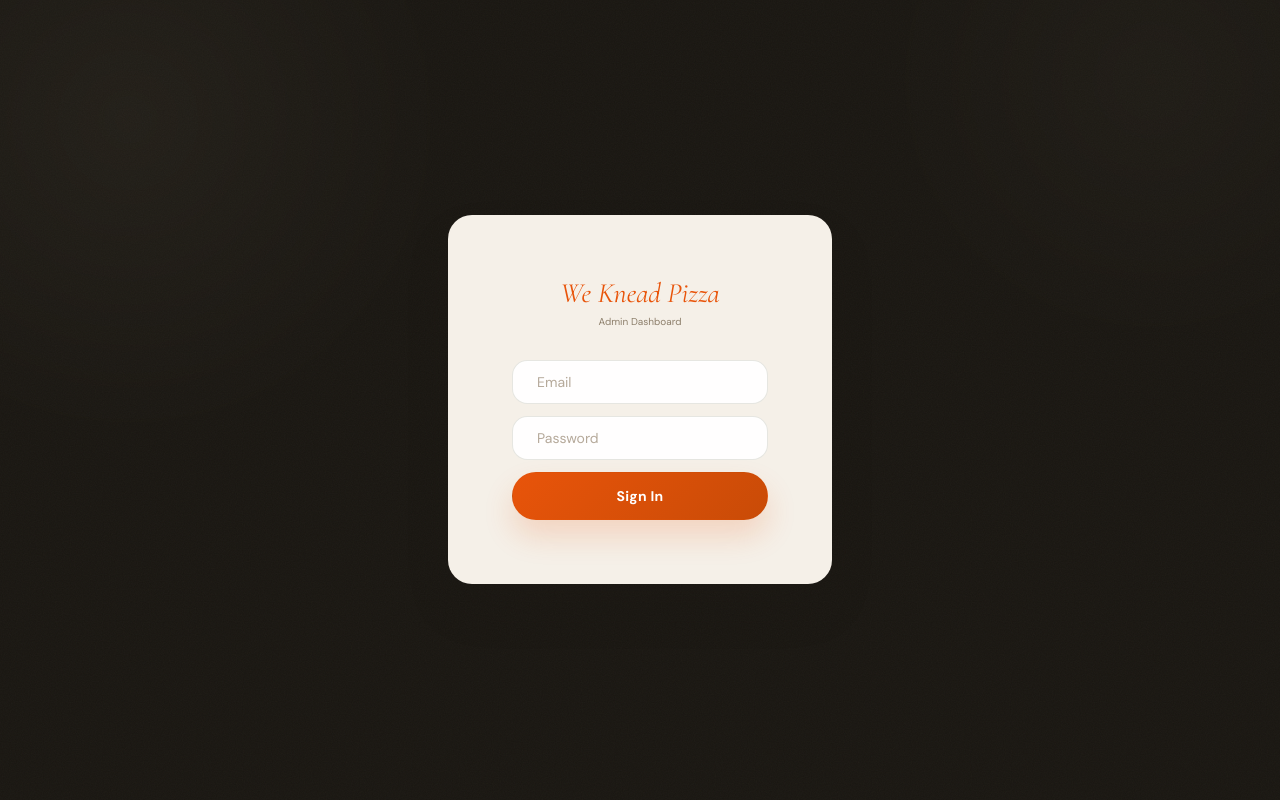
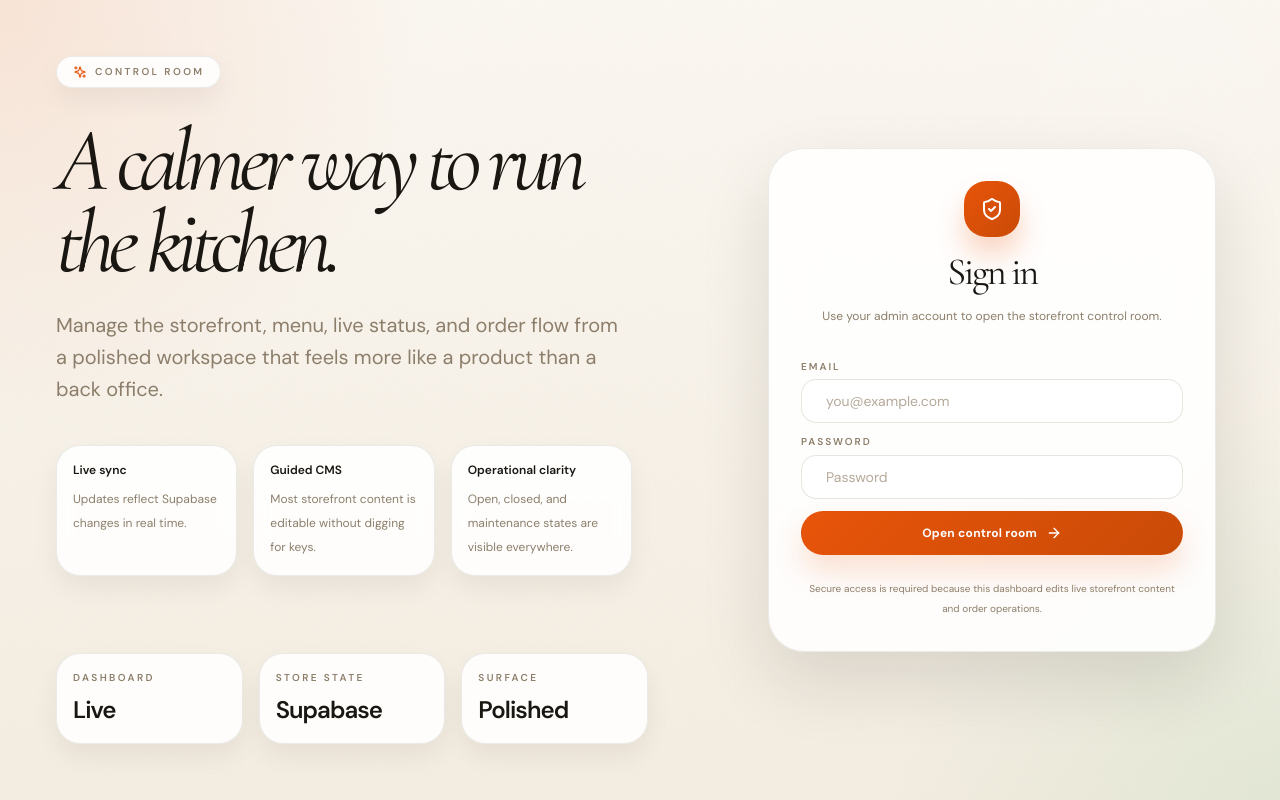
Before and after one commit to avianthonf/WKP-Website, a Next.js app in the folder apps/admin/: page /login in a window 1280 px wide. Built offline with nearby package versions, Linux system fonts and the light colour scheme; no server answers; a web font is replaced by a local one.

Commit message:
feat: polish admin cms and login experience

```diff
--- a/apps/admin/src/app/globals.css
+++ b/apps/admin/src/app/globals.css
@@ -1432,6 +1432,65 @@ button:not(.icon-btn),
   line-height: 1.5;
 }
 
+.dashboard-settings__header-actions {
+  display: grid;
+  gap: 0.85rem;
+  justify-items: end;
+}
+
+.dashboard-search {
+  display: flex;
+  align-items: center;
+  gap: 0.65rem;
+  width: min(100%, 32rem);
+  padding: 0.72rem 0.95rem;
+  border: 1px solid rgba(229, 229, 224, 0.9);
+  border-radius: 999px;
+  background: rgba(255, 255, 255, 0.88);
+  box-shadow: 0 12px 24px rgba(26, 23, 18, 0.06);
+}
+
+.dashboard-search svg {
+  flex-shrink: 0;
+  color: var(--stone);
+}
+
+.dashboard-search input {
+  width: 100%;
+  min-width: 0;
+  border: 0;
+  outline: none;
+  background: transparent;
+  color: var(--ink);
+  font: inherit;
+  font-size: var(--text-sm);
+}
+
+.dashboard-search input::placeholder {
+  color: var(--text-muted);
+}
+
+.dashboard-search:focus-within {
+  border-color: rgba(232, 84, 10, 0.42);
+  box-shadow: 0 0 0 4px rgba(232, 84, 10, 0.08), 0 16px 28px rgba(26, 23, 18, 0.08);
+}
+
+.dashboard-search__clear {
+  flex-shrink: 0;
+  padding: 0.35rem 0.65rem;
+  border-radius: 999px;
+  background: rgba(245, 240, 232, 0.88);
+  color: var(--stone);
+  font-size: 0.72rem;
+  font-weight: 700;
+  transition: background-color 180ms var(--ease-out), color 180ms var(--ease-out);
+}
+
+.dashboard-search__clear:hover {
+  color: var(--ink);
+  background: rgba(232, 84, 10, 0.08);
+}
+
 @media (max-width: 640px) {
   .admin-topbar {
     width: calc(100% - 1rem);
@@ -1470,6 +1529,15 @@ button:not(.icon-btn),
 
   .page-subtitle {
     font-size: var(--text-sm);
+  }
+
+  .dashboard-settings__header-actions,
+  .dashboard-search {
+    width: 100%;
+  }
+
+  .dashboard-settings__header-actions {
+    justify-items: stretch;
   }
 }
 
--- a/apps/admin/src/app/login/page.tsx
+++ b/apps/admin/src/app/login/page.tsx
@@ -2,7 +2,9 @@
 
 import { useState } from 'react';
 import { useRouter } from 'next/navigation';
+import { ArrowRight, ShieldCheck, Sparkles } from 'lucide-react';
 import { createSupabaseBrowser } from '@/lib/supabaseBrowser';
+import type { FormEvent } from 'react';
 
 export const dynamic = 'force-dynamic';
 
@@ -14,7 +16,7 @@ export default function LoginPage() {
   const router = useRouter();
   const supabase = createSupabaseBrowser();
 
-  const handleSignIn = async (e: React.FormEvent) => {
+  const handleSignIn = async (e: FormEvent<HTMLFormElement>) => {
     e.preventDefault();
     setLoading(true);
     setError(null);
@@ -34,35 +36,85 @@ export default function LoginPage() {
   };
 
   return (
-    <main className="min-h-screen flex items-center justify-center p-4 noise-overlay" style={{ background: 'var(--surface-sidebar)' }}>
-      <div
-        className="w-full max-w-sm animate-scale-in"
+    <main
+      className="min-h-screen overflow-hidden noise-overlay"
       style={{
-          background: 'var(--cream)',
-          borderRadius: 'var(--radius-2xl)',
-          boxShadow: '0 25px 50px -12px rgba(26,23,18,0.25)',
-          padding: 'var(--space-8)',
+        background:
+          'radial-gradient(circle at top left, rgba(232, 84, 10, 0.12), transparent 28%), radial-gradient(circle at bottom right, rgba(22, 163, 74, 0.08), transparent 26%), linear-gradient(180deg, #fbf7f1 0%, #f4ede1 100%)',
       }}
     >
-        {/* Brand */}
-        <div className="text-center mb-8">
+      <div
+        aria-hidden="true"
+        className="pointer-events-none absolute inset-0"
+        style={{
+          background:
+            'radial-gradient(circle at 15% 20%, rgba(255,255,255,0.75), transparent 20%), radial-gradient(circle at 82% 18%, rgba(232,84,10,0.12), transparent 18%), radial-gradient(circle at 72% 80%, rgba(22,163,74,0.08), transparent 18%)',
+          filter: 'blur(24px)',
+          opacity: 0.9,
+        }}
+      />
+
+      <div className="relative mx-auto grid min-h-screen w-full max-w-7xl lg:grid-cols-[1.1fr_0.9fr]">
+        <section className="hidden flex-col justify-between p-10 lg:flex xl:p-14">
+          <div className="max-w-xl">
+            <div className="inline-flex items-center gap-2 rounded-full border border-[rgba(229,229,224,0.9)] bg-white/80 px-4 py-2 text-xs font-semibold uppercase tracking-[0.24em] text-[var(--stone)] shadow-sm">
+              <Sparkles size={14} className="text-[var(--ember)]" />
+              Control room
+            </div>
+
             <h1
-            className="text-[1.75rem] italic leading-none mb-2"
-            style={{ fontFamily: "'Cormorant Garamond', serif", color: 'var(--ember)' }}
+              className="mt-8 text-[clamp(3.4rem,7vw,6rem)] leading-[0.92] tracking-[-0.08em] text-[var(--ink)]"
+              style={{ fontFamily: "'Cormorant Garamond', serif", fontStyle: 'italic' }}
             >
-            We Knead Pizza
+              A calmer way to run the kitchen.
             </h1>
-          <p className="text-xs" style={{ color: 'var(--stone)', fontFamily: "'DM Sans', sans-serif" }}>
-            Admin Dashboard
+
+            <p className="mt-6 max-w-xl text-lg leading-8 text-[var(--stone)]">
+              Manage the storefront, menu, live status, and order flow from a polished workspace that feels more like
+              a product than a back office.
+            </p>
+
+            <div className="mt-10 grid gap-4 sm:grid-cols-3">
+              <FeatureCard title="Live sync" copy="Updates reflect Supabase changes in real time." />
+              <FeatureCard title="Guided CMS" copy="Most storefront content is editable without digging for keys." />
+              <FeatureCard title="Operational clarity" copy="Open, closed, and maintenance states are visible everywhere." />
+            </div>
+          </div>
+
+          <div className="grid gap-4 sm:grid-cols-3">
+            <MetricTile label="Dashboard" value="Live" />
+            <MetricTile label="Store state" value="Supabase" />
+            <MetricTile label="Surface" value="Polished" />
+          </div>
+        </section>
+
+        <section className="flex items-center justify-center px-4 py-6 sm:px-6 lg:px-10">
+          <div
+            className="w-full max-w-md rounded-[2.25rem] border border-[rgba(229,229,224,0.9)] bg-white/88 p-7 shadow-[0_30px_70px_rgba(26,23,18,0.12)] backdrop-blur-xl sm:p-8"
+          >
+            <div className="text-center">
+              <div className="mx-auto mb-4 grid h-14 w-14 place-items-center rounded-[1.4rem] bg-[linear-gradient(135deg,var(--ember),#c94b07)] text-white shadow-[0_18px_28px_rgba(232,84,10,0.24)]">
+                <ShieldCheck size={24} />
+              </div>
+              <h2
+                className="text-[clamp(2rem,3vw,2.6rem)] leading-none tracking-[-0.06em] text-[var(--ink)]"
+                style={{ fontFamily: "'Cormorant Garamond', serif" }}
+              >
+                Sign in
+              </h2>
+              <p className="mt-3 text-sm leading-6 text-[var(--stone)]">
+                Use your admin account to open the storefront control room.
               </p>
             </div>
 
-        {/* Form */}
-        <form onSubmit={handleSignIn} className="space-y-3">
+            <form onSubmit={handleSignIn} className="mt-8 space-y-3">
               <div>
+                <label className="mb-1.5 block text-xs font-semibold uppercase tracking-[0.2em] text-[var(--stone)]">
+                  Email
+                </label>
                 <input
                   type="email"
-              placeholder="Email"
+                  placeholder="you@example.com"
                   required
                   className="input-base"
                   value={email}
@@ -70,6 +122,9 @@ export default function LoginPage() {
                 />
               </div>
               <div>
+                <label className="mb-1.5 block text-xs font-semibold uppercase tracking-[0.2em] text-[var(--stone)]">
+                  Password
+                </label>
                 <input
                   type="password"
                   placeholder="Password"
@@ -80,29 +135,45 @@ export default function LoginPage() {
                 />
               </div>
 
-          {error && (
+              {error ? (
                 <div
-              className="p-3 rounded-lg text-sm animate-fade-in"
-              style={{
-                background: '#fef2f2',
-                border: '1px solid #fecaca',
-                color: '#991b1b',
-              }}
+                  className="rounded-2xl border border-[#fecaca] bg-[#fef2f2] px-4 py-3 text-sm text-[#991b1b]"
+                  role="alert"
                 >
                   {error}
                 </div>
-          )}
+              ) : null}
 
-          <button
-            type="submit"
-            disabled={loading}
-            className="btn-primary w-full"
-            style={{ height: '3rem', fontSize: '0.875rem' }}
-          >
-            {loading ? 'Signing in...' : 'Sign In'}
+              <button type="submit" disabled={loading} className="btn-primary w-full justify-center py-3.5">
+                <span>{loading ? 'Signing in...' : 'Open control room'}</span>
+                <ArrowRight size={16} />
               </button>
             </form>
+
+            <p className="mt-6 text-center text-xs leading-5 text-[var(--stone)]">
+              Secure access is required because this dashboard edits live storefront content and order operations.
+            </p>
+          </div>
+        </section>
       </div>
     </main>
   );
 }
+
+function FeatureCard({ title, copy }: { title: string; copy: string }) {
+  return (
+    <div className="rounded-[1.5rem] border border-[rgba(229,229,224,0.9)] bg-white/82 p-4 shadow-sm backdrop-blur">
+      <div className="text-sm font-semibold text-[var(--ink)]">{title}</div>
+      <p className="mt-2 text-sm leading-6 text-[var(--stone)]">{copy}</p>
+    </div>
+  );
+}
+
+function MetricTile({ label, value }: { label: string; value: string }) {
+  return (
+    <div className="rounded-[1.5rem] border border-[rgba(229,229,224,0.9)] bg-white/82 p-4 shadow-sm backdrop-blur">
+      <div className="text-[10px] font-semibold uppercase tracking-[0.24em] text-[var(--stone)]">{label}</div>
+      <div className="mt-2 text-xl font-semibold tracking-[-0.04em] text-[var(--ink)]">{value}</div>
+    </div>
+  );
+}
```
Also changed, not shown: apps/admin/src/app/dashboard/settings/SettingsClient.tsx (+83 -9 lines). Lines whose indentation alone changed are shown as unchanged.
